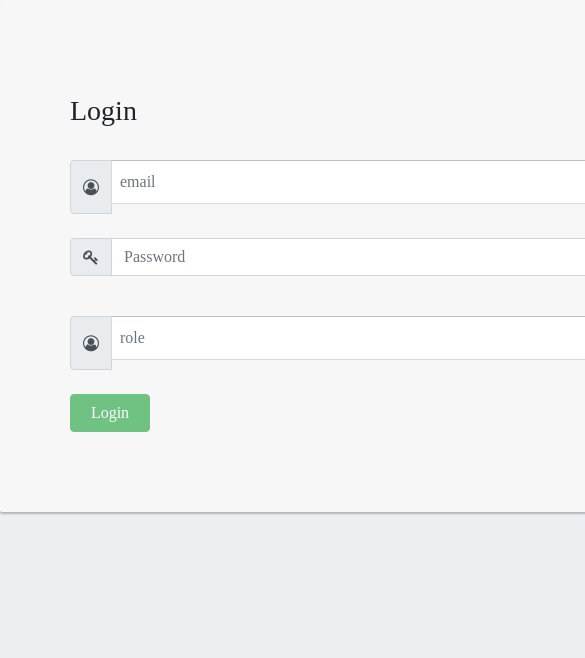
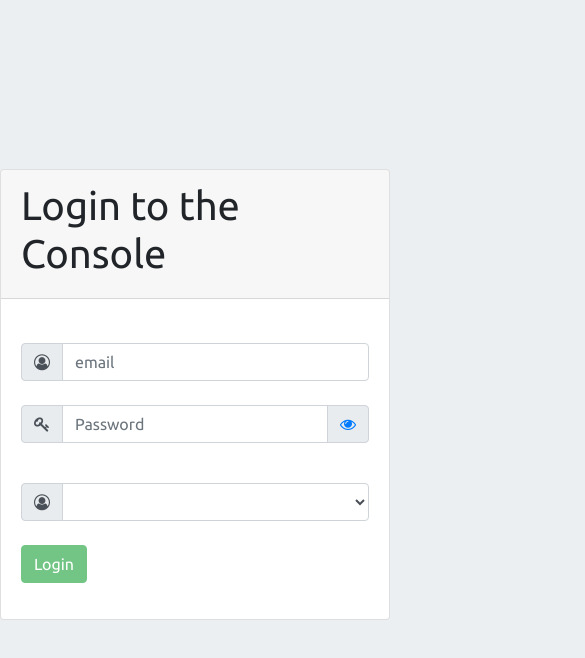
Before and after one commit to beingstoic/task-tracker-frontend-angular, an Angular app: page /login in a window 390 px wide. Shown: the top 658 px of the page, 585 px wide, since content can reach past the window. Built offline with nearby package versions, Linux system fonts and the light colour scheme.

Commit message:
made the ui responsive and fixed the login flow as well as exception handling

```diff
--- a/src/app/login/login.component.css
+++ b/src/app/login/login.component.css
@@ -1,43 +1,6 @@
 .wrapper {
-  height: auto;
-  padding: 50px;
-  /* width: 420px; */
-  width: 750px;
-  background-color: #F7F7F7;
-  margin: 0 auto 10px;
-  border-radius: 2px;
-  /* box-shadow: 0px 2px 2px rgba(0, 0, 0, 0.3); */
-  box-shadow: 0px 2px 2px rgba(48, 47, 47, 0.3);
-  overflow: hidden;
-  font-family: 'Times New Roman', Times, serif;
+  display: flex;
+  justify-content: center;
+  align-items: center;
+  padding-top: 20vh;
 }
-
-
-.form-group input[type=submit], input[type=reset] {
-  width: 80px;
-  margin-bottom: 10px;
-  float: left;
-}
-
-.form-holder input {
-  height: 44px;
-  font-size: 16px;
-  width: 300px;
-  margin-bottom: 10px;
-
-  background: #fff;
-  border: 1px solid #d9d9d9;
-  border-top: 1px solid #c0c0c0;
-  /* border-radius: 2px; */
-  padding: 0 8px;
-  box-sizing: border-box;
-  -moz-box-sizing: border-box;
-}
-
-.form-holder input[type=text]:hover, input[type=password]:hover {
-  border: 1px solid #b9b9b9;
-  border-top: 1px solid #a0a0a0;
-  -moz-box-shadow: inset 0 1px 2px rgba(0,0,0,0.1);
-  -webkit-box-shadow: inset 0 1px 2px rgba(0,0,0,0.1);
-  box-shadow: inset 0 1px 2px rgba(0,0,0,0.1);
-}
--- a/src/app/login/login.component.html
+++ b/src/app/login/login.component.html
@@ -1,95 +1,145 @@
 <div class="wrapper">
-    <br>
+  <br />
+  <div class="card">
+    <div class="card-header">
+      <h1 class="card-heading">Login to the Console</h1>
+    </div>
     <div class="card-body">
-
       <div class="form-row">
         <div class="col">
           <form (ngSubmit)="onSubmit()" #addForm="ngForm">
-                    <h3>Login</h3>
-                    <br>
+            <br />
             <div class="form-holder">
               <div class="input-group">
                 <div class="input-group-prepend">
                   <span class="input-group-text" id="basic-addon1">
-
-							<i class="fa fa-user-circle-o"></i></span></div>
-                            <input type="text" class="form-control" placeholder="email" required minlength="4" [(ngModel)]="login.email" #email=ngModel name="email" id="email">
-                            <div *ngIf="email.touched && email.dirty && email.invalid" class="form-input-error-msg alert alert-danger">
+                    <i class="fa fa-user-circle-o"></i
+                  ></span>
+                </div>
+                <input
+                  type="text"
+                  class="form-control"
+                  placeholder="email"
+                  required
+                  minlength="4"
+                  [(ngModel)]="login.email"
+                  #email="ngModel"
+                  name="email"
+                  id="email"
+                />
+                <div
+                  *ngIf="email.touched && email.dirty && email.invalid"
+                  class="form-input-error-msg alert alert-danger"
+                >
                   <div *ngIf="email.errors.required">Field Cannot be Empty</div>
-                                <div *ngIf="email.errors.minlength">Must have atleast 4 characters</div>
-
-                            </div>
-
+                  <div *ngIf="email.errors.minlength">
+                    Must have atleast 4 characters
                   </div>
                 </div>
-                    <br>
+              </div>
+            </div>
+            <br />
             <div class="form-group">
               <div class="input-group">
                 <div class="input-group-prepend">
-                                <span class="input-group-text" id="basic-addon1"><i class="fa fa-key"></i></span>
+                  <span class="input-group-text" id="basic-addon1"
+                    ><i class="fa fa-key"></i
+                  ></span>
                 </div>
-                            <input type={{inputType}} placeholder="Password" #pwd="ngModel" name="passWord" class="form-control" [(ngModel)]='login.password' required />
+                <input
+                  type="{{ inputType }}"
+                  placeholder="Password"
+                  #pwd="ngModel"
+                  name="passWord"
+                  class="form-control"
+                  [(ngModel)]="login.password"
+                  required
+                />
                 <div class="input-group-append">
-                                <span class="input-group-text"><a class="fa fa-eye clickable"
-										(click)='toggle()'></a></span>
+                  <span class="input-group-text"
+                    ><a class="fa fa-eye clickable" (click)="toggle()"></a
+                  ></span>
                 </div>
               </div>
-                        <span *ngIf='!pwd.valid && pwd.touched'>
+              <span *ngIf="!pwd.valid && pwd.touched">
                 <p class="errorText">Please enter password</p>
               </span>
             </div>
             <!-- </div> -->
-                    <br>
+            <br />
             <div class="form-holder">
               <div class="input-group">
                 <div class="input-group-prepend">
                   <span class="input-group-text" id="basic-addon1">
+                    <i class="fa fa-user-circle-o"></i
+                  ></span>
+                </div>
 
-							<i class="fa fa-user-circle-o"></i></span></div>
-                            <input type="text" class="form-control" placeholder="role" required minlength="5" [(ngModel)]="login.role" #role=ngModel name="role" id="role">
-                            <div *ngIf="role.touched && email.dirty && role.invalid" class="form-input-error-msg alert alert-danger">
+                <select
+                  class="form-control"
+                  placeholder="role"
+                  required
+                  [(ngModel)]="login.role"
+                  #role="ngModel"
+                  name="role"
+                  id="role"
+                >
+                  <option *ngFor="let role of roles" [value]="role">
+                    {{ role }}
+                  </option>
+                </select>
+                <div
+                  *ngIf="role.touched && email.dirty && role.invalid"
+                  class="form-input-error-msg alert alert-danger"
+                >
                   <div *ngIf="role.errors.required">Field Cannot be Empty</div>
-                                <div *ngIf="role.errors.minlength">Must have atleast 4 characters</div>
-
+                  <div *ngIf="role.errors.minlength">
+                    Must have atleast 4 characters
                   </div>
                 </div>
               </div>
-                    <br>
+            </div>
+            <br />
             <div class="form-group">
-                        <input class="btn btn-success" [disabled]="!addForm.valid" type="submit" name="submit_reg" value="Login">&nbsp;
+              <input
+                class="btn btn-success"
+                [disabled]="!addForm.valid"
+                type="submit"
+                name="submit_reg"
+                value="Login"
+              />&nbsp;
             </div>
-
           </form>
           <!--end of form-->
         </div>
         <!--end of 1st col-->
       </div>
+    </div>
+
     <!--end of form-row-->
 
-    </div>
     <!--end of card-body-->
   </div>
   <!--end of wrapper-->
 
   <script>
-    var app = angular.module('show_hide_password', []);
+    var app = angular.module("show_hide_password", []);
 
-    app.controller('show_hide_password_controller', function($scope) {
+    app.controller("show_hide_password_controller", function ($scope) {
+      $scope.inputType = "password";
+      $scope.showHideClass = "glyphicon glyphicon-eye-open";
 
-        $scope.inputType = 'password';
-        $scope.showHideClass = 'glyphicon glyphicon-eye-open';
-
-        $scope.showPassword = function() {
+      $scope.showPassword = function () {
         if ($scope.password_field != null) {
-                if ($scope.inputType == 'password') {
-                    $scope.inputType = 'text';
-                    $scope.showHideClass = 'glyphicon glyphicon-eye-close';
+          if ($scope.inputType == "password") {
+            $scope.inputType = "text";
+            $scope.showHideClass = "glyphicon glyphicon-eye-close";
           } else {
-                    $scope.inputType = 'password';
-                    $scope.showHideClass = 'glyphicon glyphicon-eye-open';
+            $scope.inputType = "password";
+            $scope.showHideClass = "glyphicon glyphicon-eye-open";
           }
         }
       };
-
     });
   </script>
+</div>
--- a/src/app/login/login.component.ts
+++ b/src/app/login/login.component.ts
@@ -17,22 +17,12 @@ export class LoginComponent implements OnInit {
   inputType="password"
   admin:admin;
   employee:employee;
-  role: any=['ADMIN','EMPLOYEE']
+  roles: String[]=['ADMIN','EMPLOYEE']
 
 
   constructor(private router: Router,
     private loginservice: LoginserviceService,public fb: FormBuilder) { }
 
-     /*########### Form ###########*/
-  registrationForm = this.fb.group({
-    roleName: ['']
-  })
-
-  changeCity(e) {
-    this.role.setValue(e.target.value, {
-      onlySelf: true
-    })
-  }
 
     ngOnInit() {
       this.login = new login();
@@ -41,9 +31,9 @@ export class LoginComponent implements OnInit {
 
     onSubmit(){
       if(this.login.role=="ADMIN"){
-      this.loginservice.checkadminlogin(this.login).subscribe((r : admin) => {
-        this.admin= r;
-        console.log(admin);
+      this.loginservice.checkAdminLogin(this.login).subscribe((data) => {
+       // this.admin= r;
+        console.log(data);
         this.router.navigate(['../admindashboard/']);
 
       },err => {
@@ -57,17 +47,22 @@ export class LoginComponent implements OnInit {
     }//first if
 
      if(this.login.role=="EMPLOYEE"){
-      this.loginservice.checkemplogin(this.login).subscribe((r : employee) => {
-        this.employee= r;
-        console.log(employee);
+      this.loginservice.checkEmpLogin(this.login).subscribe((data) => {
+        console.log(data);
         this.router.navigate(['../employeedashboard']);
 
       },err => {
         if (err instanceof HttpErrorResponse) {
-          if (err.status === 400) {
+          if (err.status === 401) {
 
-            window.alert("Credentials Are Wrong");
+            window.alert("Invalid username or password");
           }
+          else if(err.status===400){
+            window.alert("Invalid request");
+          }
+          else {
+            window.alert("Its not you, It's us. Please try again later")
+          };
         }
       })
     }//second if
--- a/src/app/service/loginservice.service.ts
+++ b/src/app/service/loginservice.service.ts
@@ -1,6 +1,13 @@
 import { Injectable } from '@angular/core';
-import { HttpClient } from '@angular/common/http';
+import { HttpClient, HttpHeaders } from '@angular/common/http';
 import { login } from '../model/login';
+import { Observable } from 'rxjs';
+
+const httpOptions = {
+  headers: new HttpHeaders({ 'Content-Type': 'application/json' })
+};
+
+const AUTH_API = 'http://localhost:8293/';
 
 @Injectable({
   providedIn: 'root'
@@ -9,13 +16,14 @@ export class LoginserviceService {
 
   constructor(private http:HttpClient) { }
 
-  checkadminlogin(login:login){
-    console.log(login);
-    return this.http.post("http://localhost:8293/admin/login", login);
+
+
+  checkEmpLogin(login): Observable<any> {
+    return this.http.post(AUTH_API + 'employee/login', login, httpOptions);
   }
-  checkemplogin(login:login){
-    console.log(login);
-    return this.http.post(`http://localhost:8293/employee/login`, login);
+
+  checkAdminLogin(login): Observable<any> {
+    return this.http.post(AUTH_API + 'admin/login', login, httpOptions);
   }
 
 }
```
Also changed, not shown: 2 other files (tests, documents, lock files or other folders). Lines whose indentation alone changed are shown as unchanged.
